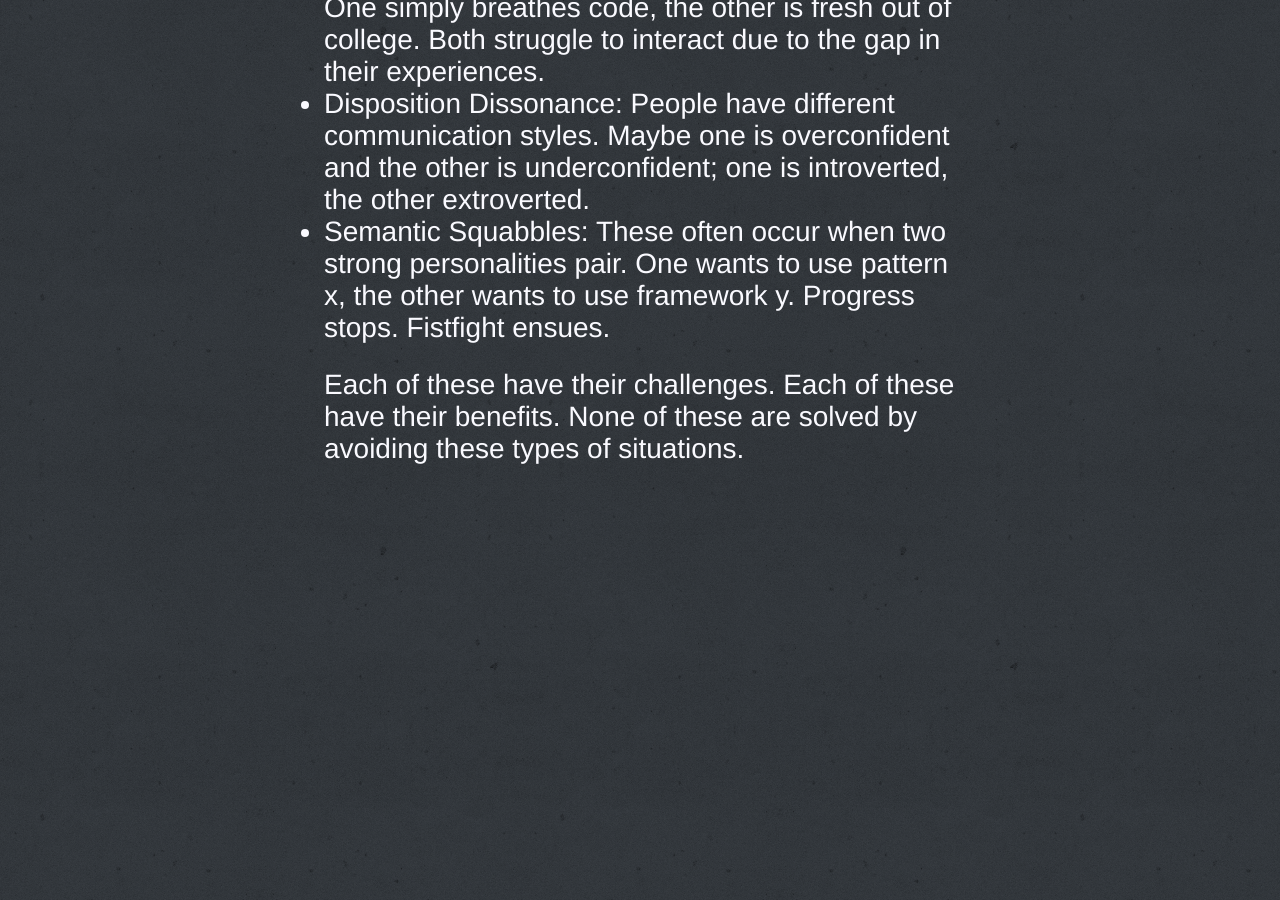
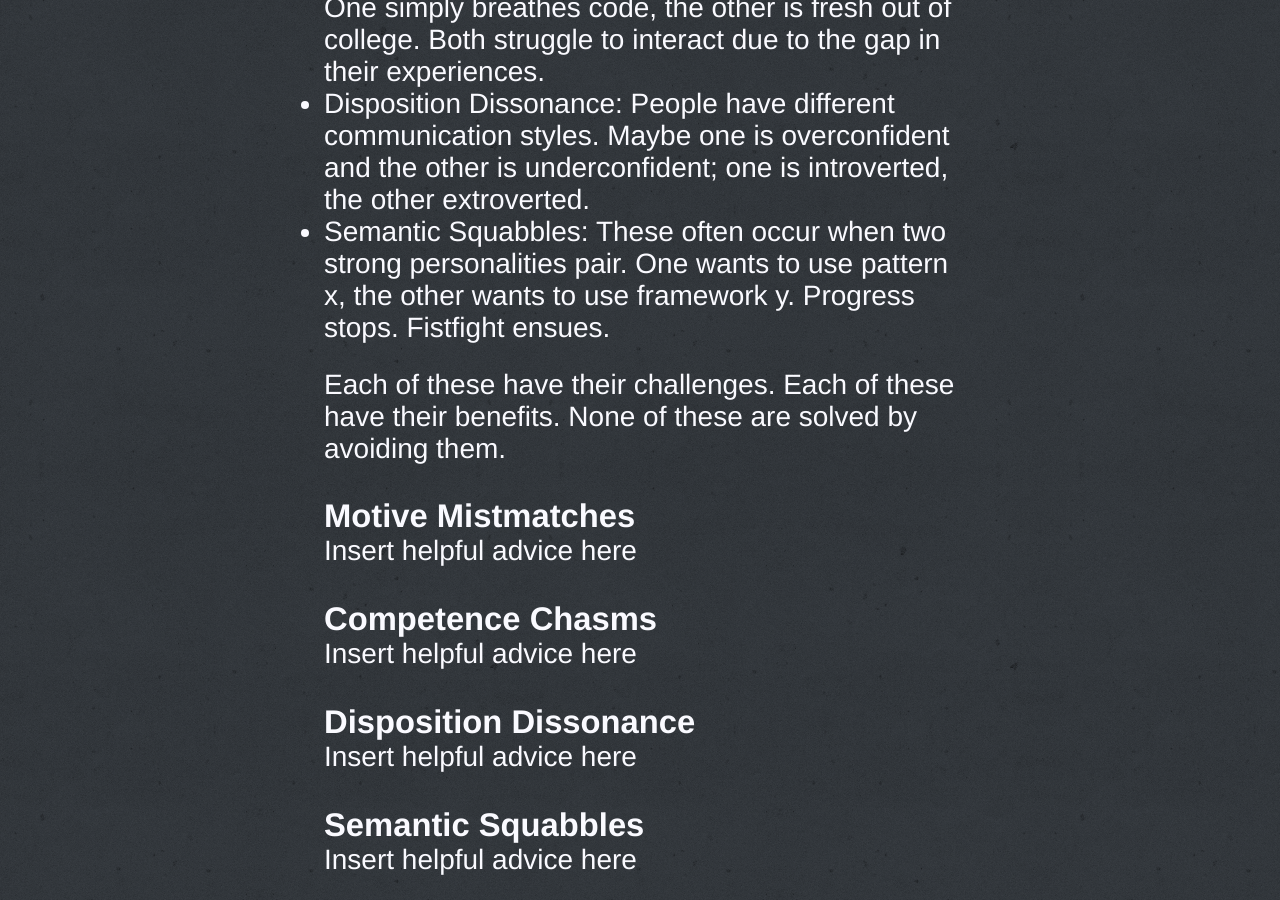
Before and after one commit to zspencer/www.zeespencer.com, a Jekyll site: the page built from drafts/_posts/2011-12-31-the-hardest-part-of-xp.markdown, in a window 1280 px wide and 900 px high, scrolled down 1610 px. Built offline with Jekyll 4.4.1, drawn with Linux system fonts in a browser that asks for light colours; before the commit the page ends 2099 px from its top, so only the background shows below that.

Commit message:
added helpful advice here placeholders

```diff
--- a/drafts/_posts/2011-12-31-the-hardest-part-of-xp.markdown
+++ b/drafts/_posts/2011-12-31-the-hardest-part-of-xp.markdown
@@ -44,4 +44,13 @@ When pair programming, I\'ve noticed some patterns that add to the challenge:
    Fistfight ensues.
 
 Each of these have their challenges. Each of these have their benefits. None of
-these are solved by avoiding these types of situations.
+these are solved by avoiding them.
+
+###Motive Mistmatches
+Insert helpful advice here
+### Competence Chasms
+Insert helpful advice here
+### Disposition Dissonance
+Insert helpful advice here
+### Semantic Squabbles
+Insert helpful advice here
```
